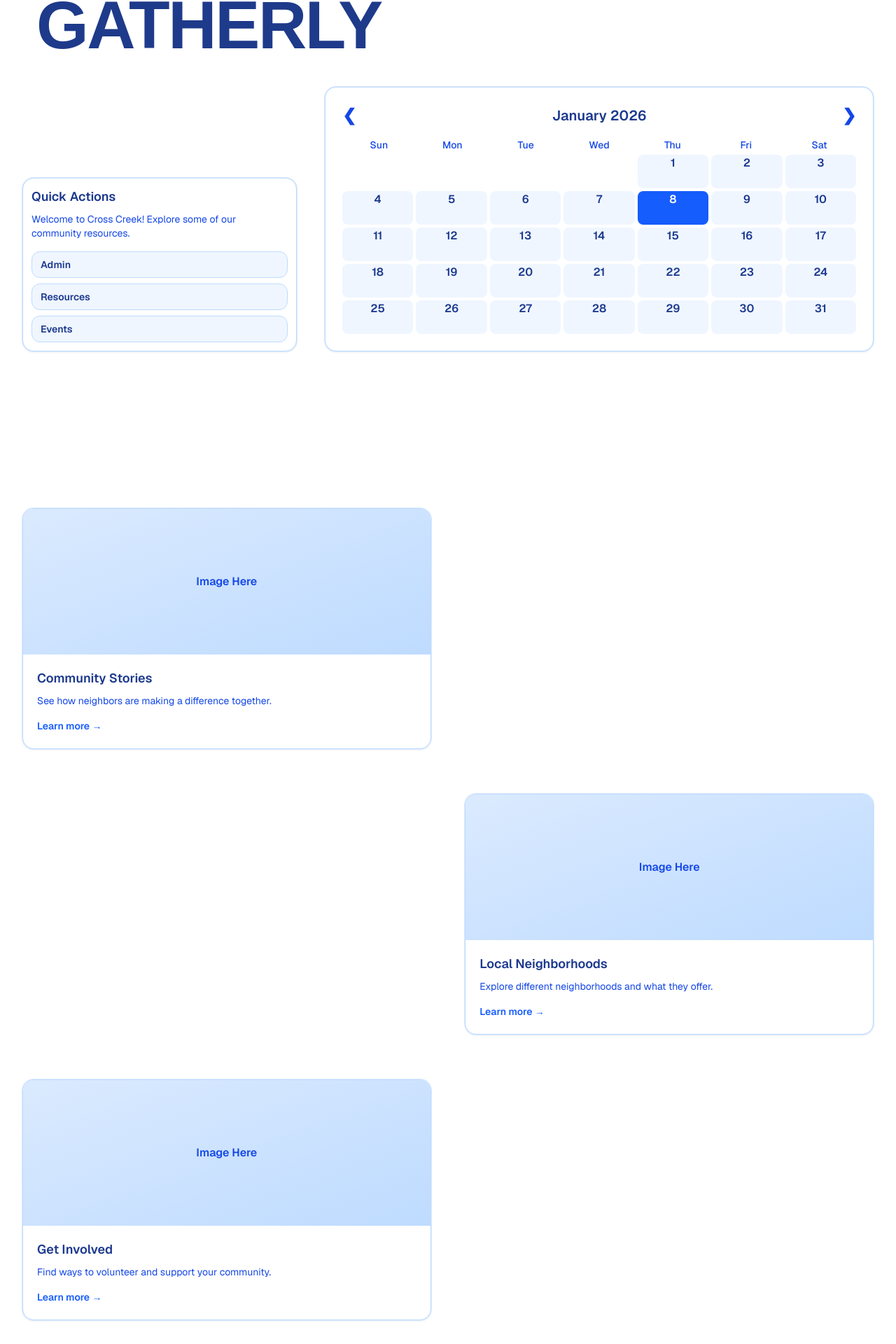
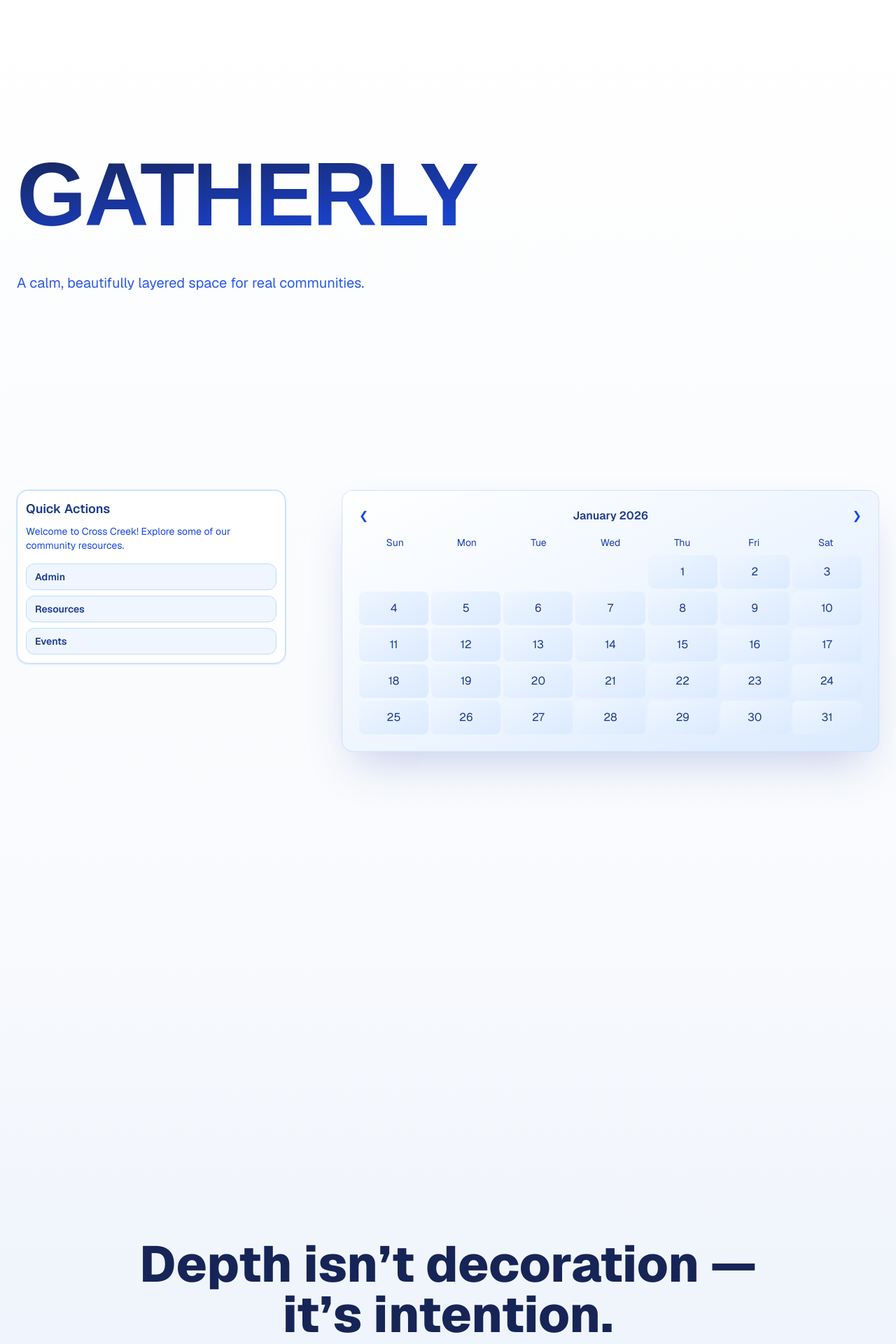
Before and after one commit to TSA-Group/tsa_group_starter, a Next.js app: page / in a window 1280 px wide. Shown: the part 156-2076 px from the top of the page at 70% size. Built offline with nearby package versions, Linux system fonts and the light colour scheme.

Commit message:
Update page.tsx

```diff
--- a/app/page.tsx
+++ b/app/page.tsx
@@ -11,65 +11,65 @@ import {
 import Link from "next/link";
 import { QuickActions } from "./QuickActions";
 
-// Animation variants
+/* ------------------ MOTION VARIANTS ------------------ */
+
 const container: Variants = {
   hidden: {},
-  show: { transition: { staggerChildren: 0.12 } },
+  show: { transition: { staggerChildren: 0.18 } },
 };
 
 const fadeUp: Variants = {
-  hidden: { opacity: 0, y: 18, filter: "blur(4px)" },
+  hidden: { opacity: 0, y: 40, filter: "blur(8px)" },
   show: {
     opacity: 1,
     y: 0,
     filter: "blur(0px)",
+    transition: { duration: 0.9, ease: "easeOut" },
+  },
+};
+
+const cardPop: Variants = {
+  hidden: { opacity: 0, y: 18, scale: 0.96 },
+  show: {
+    opacity: 1,
+    y: 0,
+    scale: 1,
     transition: { duration: 0.6, ease: "easeOut" },
   },
 };
 
-const cardPop: Variants = {
-  hidden: { opacity: 0, y: 10, scale: 0.98 },
-  show: {
-    opacity: 1,
-    y: 0,
-    scale: 1,
-    transition: { duration: 0.55, ease: "easeOut" },
-  },
-};
+/* ------------------ PAGE ------------------ */
 
 export default function Home() {
   const year = new Date().getFullYear();
   const [calendarDate, setCalendarDate] = useState(new Date());
   const [selectedDate, setSelectedDate] = useState<Date | null>(null);
+  const calendarRef = useRef<HTMLDivElement>(null);
+
   const { scrollY } = useScroll();
   const [scrollRange, setScrollRange] = useState(0);
-  const calendarRef = useRef<HTMLDivElement>(null);
 
   useEffect(() => {
     setScrollRange(document.body.scrollHeight - window.innerHeight);
   }, []);
 
-  // Click outside to close calendar popup
-  useEffect(() => {
-    const handleClickOutside = (event: MouseEvent) => {
-      if (calendarRef.current && !calendarRef.current.contains(event.target as Node)) {
-        setSelectedDate(null);
-      }
-    };
-    document.addEventListener("mousedown", handleClickOutside);
-    return () => document.removeEventListener("mousedown", handleClickOutside);
-  }, []);
+  /* ------------------ PARALLAX + COLOR DEPTH ------------------ */
 
-  // Scroll-based background and header colors
-  const background = useTransform(scrollY, [0, scrollRange], ["#ffffff", "#EEF4FA"]);
-  const headerColor = useTransform(scrollY, [0, scrollRange], ["#1E3A8A", "#1E3F8A"]);
+  const slowY = useTransform(scrollY, [0, scrollRange], [0, -120]);
+  const fastY = useTransform(scrollY, [0, scrollRange], [0, -280]);
 
-  // Texas today
-  const now = new Date();
-  const texasToday = new Date(
-    now.toLocaleString("en-US", { timeZone: "America/Chicago" })
+  // MULTI-LAYER COLOR ATMOSPHERE
+  const bgMain = useTransform(
+    scrollY,
+    [0, scrollRange * 0.4, scrollRange],
+    [
+      "linear-gradient(180deg, #FFFFFF 0%, #F3F6FB 60%)",
+      "linear-gradient(180deg, #EEF3F9 0%, #E4EBF4 70%)",
+      "linear-gradient(180deg, #E6EDF5 0%, #D9E3EF 80%)",
+    ]
   );
-  texasToday.setHours(0, 0, 0, 0);
+
+  /* ------------------ CALENDAR DATA ------------------ */
 
   const calYear = calendarDate.getFullYear();
   const calMonth = calendarDate.getMonth();
@@ -85,194 +85,133 @@ export default function Home() {
       title: "Neighborhood Meetup",
       dateString: "2025-12-21T14:00:00",
       location: "Community Park",
-      details: "Meet local residents and join community discussions.",
+      details: "Meet local residents and join discussions.",
     },
     {
       title: "Community Dinner",
       dateString: "2025-12-21T18:00:00",
       location: "Downtown Church",
-      details: "Enjoy a free meal and fellowship with neighbors.",
+      details: "Free meal and fellowship.",
     },
     {
       title: "Clothing Drive",
       dateString: "2025-12-22T10:00:00",
       location: "Westside Center",
-      details: "Donate clothes for those in need and volunteer.",
+      details: "Donate clothes and volunteer.",
     },
   ];
 
-  // Generate calendar days
   const generateCalendarDays = () => {
     const firstDay = new Date(calYear, calMonth, 1).getDay();
     const daysInMonth = new Date(calYear, calMonth + 1, 0).getDate();
     const days: (Date | null)[] = [];
-
     for (let i = 0; i < firstDay; i++) days.push(null);
-    for (let i = 1; i <= daysInMonth; i++) {
-      const d = new Date(calYear, calMonth, i);
-      d.setHours(0, 0, 0, 0);
-      days.push(d);
-    }
+    for (let i = 1; i <= daysInMonth; i++) days.push(new Date(calYear, calMonth, i));
     return days;
   };
+
   const calendarDays = generateCalendarDays();
+
+  /* ------------------ JSX ------------------ */
 
   return (
     <motion.div
-      layoutRoot
+      style={{ background: bgMain }}
+      variants={container}
       initial="hidden"
       animate="show"
-      variants={container}
-      style={{ background }}
-      className="min-h-screen overflow-x-hidden text-slate-950"
+      className="min-h-screen overflow-x-hidden text-slate-900"
     >
-      {/* HEADER */}
+
+      {/* ------------------ HERO ------------------ */}
       <motion.header
-        layout
-        variants={fadeUp}
-        className="max-w-7xl mx-auto px-4 sm:px-6 lg:px-8 pt-12 pb-10"
+        style={{ y: slowY }}
+        className="relative min-h-[95vh] flex flex-col justify-center max-w-7xl mx-auto px-6"
       >
+        {/* soft glow layer */}
+        <div className="absolute inset-0 -z-10 bg-[radial-gradient(circle_at_30%_30%,#E6EEFA,transparent_60%)]" />
+
         <motion.h1
-          layout
-          variants={cardPop}
-          animate={{
-            x: [20, 0, 20],
-            y: [0, -6, 0],
-            transition: { duration: 2.5, ease: "easeInOut" },
-          }}
-          style={{ color: headerColor, fontFamily: "TAN Buster, sans-serif" }}
-          className="text-6xl sm:text-7xl lg:text-8xl font-extrabold tracking-tight leading-none text-center lg:text-left"
+          animate={{ y: [0, -14, 0] }}
+          transition={{ duration: 5, ease: "easeInOut", repeat: Infinity }}
+          className="text-7xl sm:text-8xl lg:text-9xl font-extrabold tracking-tight
+                     text-transparent bg-clip-text
+                     bg-gradient-to-br from-blue-950 via-blue-800 to-blue-600"
+          style={{ fontFamily: "TAN Buster, sans-serif" }}
         >
           GATHERLY
         </motion.h1>
+
+        <p className="mt-10 text-xl max-w-xl text-blue-700/90">
+          A calm, beautifully layered space for real communities.
+        </p>
       </motion.header>
 
-      {/* MAIN ROW */}
-      <motion.main className="max-w-7xl mx-auto px-4 sm:px-6 lg:px-8 pb-32 flex flex-col lg:flex-row gap-8 lg:gap-10">
-
-        {/* LEFT COLUMN - QuickActions */}
-        <motion.section className="lg:w-1/3 flex flex-col justify-end">
+      {/* ------------------ CALENDAR + ACTIONS ------------------ */}
+      <motion.main className="relative max-w-7xl mx-auto px-6 pb-72 flex flex-col lg:flex-row gap-20">
+        <motion.section style={{ y: fastY }} className="lg:w-1/3">
           <QuickActions />
         </motion.section>
 
-        {/* RIGHT COLUMN - Calendar */}
-        <motion.section className="lg:w-2/3 flex flex-col justify-end">
+        <motion.section className="lg:w-2/3">
           <motion.div
             ref={calendarRef}
-            layout
             variants={cardPop}
-            className="bg-white rounded-2xl border border-blue-200 ring-1 ring-blue-100 shadow-sm p-6 w-full"
+            className="
+              bg-gradient-to-br from-white via-blue-50 to-blue-100
+              rounded-2xl border border-blue-200/70
+              shadow-[0_30px_60px_-20px_rgba(30,64,175,0.25)]
+              p-6
+            "
           >
-            {/* Calendar Header */}
-            <div className="flex items-center justify-between mb-4">
-              <button
-                onClick={() => setCalendarDate(new Date(calYear, calMonth - 1, 1))}
-                className="text-blue-700 text-2xl font-bold"
-              >
-                ❮
-              </button>
-              <h3 className="text-lg sm:text-xl font-semibold text-blue-900">
+            <div className="flex justify-between mb-4">
+              <button className="text-blue-700" onClick={() => setCalendarDate(new Date(calYear, calMonth - 1))}>❮</button>
+              <h3 className="font-semibold text-blue-900">
                 {monthNames[calMonth]} {calYear}
               </h3>
-              <button
-                onClick={() => setCalendarDate(new Date(calYear, calMonth + 1, 1))}
-                className="text-blue-700 text-2xl font-bold"
-              >
-                ❯
-              </button>
+              <button className="text-blue-700" onClick={() => setCalendarDate(new Date(calYear, calMonth + 1))}>❯</button>
             </div>
 
-            {/* Days of the Week */}
-            <div className="grid grid-cols-7 text-xs sm:text-sm text-blue-700 font-medium mb-1">
+            <div className="grid grid-cols-7 text-sm mb-2">
               {daysOfWeek.map((d) => (
-                <div key={d} className="text-center">{d}</div>
+                <div key={d} className="text-center text-blue-800">{d}</div>
               ))}
             </div>
 
-            {/* Calendar Grid */}
             <div className="grid grid-cols-7 gap-1">
-              {calendarDays.map((date, idx) => {
-                if (!date) return <div key={idx} />;
-
-                const isToday = date.getTime() === texasToday.getTime();
-                const isSelected = date.getTime() === selectedDate?.getTime();
-
-                const hasEvent = events.some((event) => {
-                  const eDate = new Date(event.dateString);
-                  return (
-                    eDate.getFullYear() === date.getFullYear() &&
-                    eDate.getMonth() === date.getMonth() &&
-                    eDate.getDate() === date.getDate()
-                  );
-                });
-
-                return (
+              {calendarDays.map((date, i) =>
+                date ? (
                   <div
-                    key={idx}
-                    className={`relative flex flex-col items-center justify-start h-12 w-full rounded-lg text-sm sm:text-base font-semibold cursor-pointer transition-colors ${
-                      isSelected
-                        ? "bg-blue-400 text-white"
-                        : isToday
-                        ? "bg-blue-600 text-white"
-                        : "bg-blue-50 hover:bg-blue-100 text-blue-900"
-                    }`}
-                    onClick={() =>
-                      setSelectedDate((prev) =>
-                        prev && prev.getTime() === date.getTime() ? null : date
+                    key={i}
+                    onClick={() => setSelectedDate(date)}
+                    className="
+                      h-12 flex items-center justify-center rounded-lg
+                      bg-gradient-to-br from-blue-50 to-blue-100
+                      hover:from-blue-100 hover:to-blue-200
+                      text-blue-900 cursor-pointer
+                    "
+                  >
+                    {date.getDate()}
+                  </div>
+                ) : (
+                  <div key={i} />
                 )
-                    }
-                  >
-                    <span className="block">{date.getDate()}</span>
-                    {hasEvent && (
-                      <span className="block mt-1 w-2 h-2 bg-blue-500 rounded-full"></span>
               )}
             </div>
-                );
-              })}
-            </div>
 
-            {/* Events Popup */}
             <AnimatePresence>
               {selectedDate && (
                 <motion.div
                   initial={{ opacity: 0, y: 10 }}
                   animate={{ opacity: 1, y: 0 }}
                   exit={{ opacity: 0, y: 10 }}
-                  className="mt-4 bg-white border border-blue-200 rounded-2xl shadow p-4 overflow-y-auto max-h-96"
+                  className="
+                    mt-4 p-4 rounded-xl
+                    bg-gradient-to-br from-blue-100 via-blue-50 to-white
+                    text-blue-900
+                  "
                 >
-                  <h3 className="font-semibold text-blue-900 mb-2">
-                    Events on {selectedDate.toLocaleDateString()}
-                  </h3>
-
-                  {events.filter((event) => {
-                    const eDate = new Date(event.dateString);
-                    return (
-                      eDate.getFullYear() === selectedDate.getFullYear() &&
-                      eDate.getMonth() === selectedDate.getMonth() &&
-                      eDate.getDate() === selectedDate.getDate()
-                    );
-                  }).length > 0 ? (
-                    <ul className="space-y-3">
-                      {events
-                        .filter((event) => {
-                          const eDate = new Date(event.dateString);
-                          return (
-                            eDate.getFullYear() === selectedDate.getFullYear() &&
-                            eDate.getMonth() === selectedDate.getMonth() &&
-                            eDate.getDate() === selectedDate.getDate()
-                          );
-                        })
-                        .map((event, i) => (
-                          <li key={i} className="border-l-4 border-blue-500 pl-3">
-                            <p className="font-semibold text-blue-800">{event.title}</p>
-                            <p className="text-xs text-blue-700">{event.location}</p>
-                            <p className="text-xs text-blue-700">{event.details}</p>
-                          </li>
-                        ))}
-                    </ul>
-                  ) : (
-                    <p className="text-blue-700 text-sm">No events for this day</p>
-                  )}
+                  Events on {selectedDate.toDateString()}
                 </motion.div>
               )}
             </AnimatePresence>
@@ -280,90 +219,69 @@ export default function Home() {
         </motion.section>
       </motion.main>
 
-      {/* IMAGE + TEXT SECTIONS */}
-      <motion.section
-        initial="hidden"
-        variants={container}
-        className="max-w-7xl mx-auto px-4 sm:px-6 lg:px-8 mt-24 mb-32 space-y-16"
+      {/* ------------------ STATEMENT ------------------ */}
+      <section className="min-h-[120vh] flex items-center justify-center px-6 bg-gradient-to-b from-transparent to-blue-100/40">
+        <motion.h2
+          initial={{ opacity: 0, y: 60 }}
+          whileInView={{ opacity: 1, y: 0 }}
+          transition={{ duration: 1 }}
+          viewport={{ once: true }}
+          className="text-6xl sm:text-7xl font-extrabold text-blue-950 text-center max-w-4xl"
         >
-        {[
-          {
-            title: "Community Stories",
-            text: "See how neighbors are making a difference together.",
-            href: "/stories",
-            align: "left",
-          },
-          {
-            title: "Local Neighborhoods",
-            text: "Explore different neighborhoods and what they offer.",
-            href: "/neighborhoods",
-            align: "right",
-          },
-          {
-            title: "Get Involved",
-            text: "Find ways to volunteer and support your community.",
-            href: "/volunteer",
-            align: "left",
-          },
-        ].map((item, i) => (
+          Depth isn’t decoration — it’s intention.
+        </motion.h2>
+      </section>
+
+      {/* ------------------ FLOATING INFO ------------------ */}
+      <section className="relative py-80 overflow-hidden">
         <motion.div
-            key={i}
-            variants={fadeUp}
-            initial="hidden"
-            whileInView="show"
-            viewport={{ once: true, margin: "-100px" }}
-            className={`flex ${item.align === "right" ? "justify-end" : "justify-start"}`}
+          style={{ y: slowY }}
+          className="
+            absolute left-10 top-40 w-72 p-6 rounded-2xl
+            bg-gradient-to-br from-white via-blue-50 to-blue-100
+            shadow-[0_25px_50px_-20px_rgba(37,99,235,0.4)]
+          "
         >
-            <Link href={item.href} className="block w-full md:w-[48%]">
+          <h4 className="font-semibold text-blue-900 mb-2">Layered Design</h4>
+          <p className="text-sm text-blue-700">
+            Multiple tones create emotional depth.
+          </p>
+        </motion.div>
+
         <motion.div
-                whileHover={{ y: -8, scale: 1.02 }}
-                transition={{ type: "spring", stiffness: 260, damping: 18 }}
-                className="bg-white rounded-2xl border border-blue-200 ring-1 ring-blue-100 shadow-sm overflow-hidden cursor-pointer"
+          style={{ y: fastY }}
+          className="
+            absolute right-10 top-96 w-72 p-6 rounded-2xl
+            bg-gradient-to-br from-blue-100 via-blue-50 to-white
+            shadow-[0_25px_50px_-20px_rgba(30,64,175,0.45)]
+          "
         >
-                <div className="h-52 bg-gradient-to-br from-blue-100 to-blue-200 flex items-center justify-center text-blue-700 font-semibold">
-                  Image Here
-                </div>
-                <div className="p-5 space-y-2">
-                  <h3 className="text-lg font-semibold text-blue-900">{item.title}</h3>
-                  <p className="text-sm text-blue-700">{item.text}</p>
-                  <span className="inline-block mt-2 text-sm font-semibold text-blue-600">
-                    Learn more →
-                  </span>
-                </div>
+          <h4 className="font-semibold text-blue-900 mb-2">Motion with Purpose</h4>
+          <p className="text-sm text-blue-700">
+            Depth comes from restraint.
+          </p>
         </motion.div>
-            </Link>
-          </motion.div>
-        ))}
-      </motion.section>
+      </section>
 
-      {/* OUR STORY */}
-      <section className="w-full mt-40 mb-40 px-6">
-        <h2 className="text-4xl sm:text-5xl font-extrabold text-blue-900 text-center mb-12">
-          Our Story!
+      {/* ------------------ STORY ------------------ */}
+      <section className="py-64 px-6 bg-gradient-to-b from-blue-100/30 to-blue-200/40">
+        <h2 className="text-5xl font-extrabold text-center text-blue-950 mb-16">
+          Our Story
         </h2>
-
-        <div className="w-full max-w-4xl mx-auto p-10 rounded-2xl shadow-lg text-blue-900
-                        bg-gradient-to-br from-blue-50 via-blue-100 to-blue-50 border border-blue-200">
-          <p className="mb-6">
-            <span className="font-bold text-blue-700">2023 – The Idea:</span> The initial concept for Gatherly was formed to give communities a single place to connect.
-          </p>
-          <p className="mb-6">
-            <span className="font-bold text-blue-700">2024 – Building the Platform:</span> Core layouts, animations, and interactive features were developed.
-          </p>
-          <p className="mb-6">
-            <span className="font-bold text-blue-700">2025 – Public Launch:</span> Gatherly launched with events, calendars, and community tools.
-          </p>
-          <p>
-            <span className="font-bold text-blue-700">Looking Ahead:</span> Expanding neighborhoods, stories, and ways for people to get involved.
-          </p>
+        <div className="
+          max-w-4xl mx-auto p-12 rounded-2xl
+          bg-gradient-to-br from-white via-blue-50 to-blue-100
+          shadow-[0_40px_80px_-30px_rgba(30,64,175,0.35)]
+        ">
+          <p><strong>2023:</strong> The idea was born.</p>
+          <p className="mt-4"><strong>2024:</strong> The platform took shape.</p>
+          <p className="mt-4"><strong>2025:</strong> Gatherly launched.</p>
         </div>
       </section>
 
-      {/* FOOTER */}
-      <footer className="border-t border-blue-200 bg-white">
-        <div className="text-center text-sm text-blue-700 py-4 bg-blue-50">
+      {/* ------------------ FOOTER ------------------ */}
+      <footer className="border-t border-blue-200 bg-gradient-to-b from-blue-50 to-blue-100 py-6 text-center text-sm text-blue-800">
         © {year} Gatherly. All rights reserved.
-        </div>
       </footer>
     </motion.div>
   );
```
Lines whose indentation alone changed are shown as unchanged.
